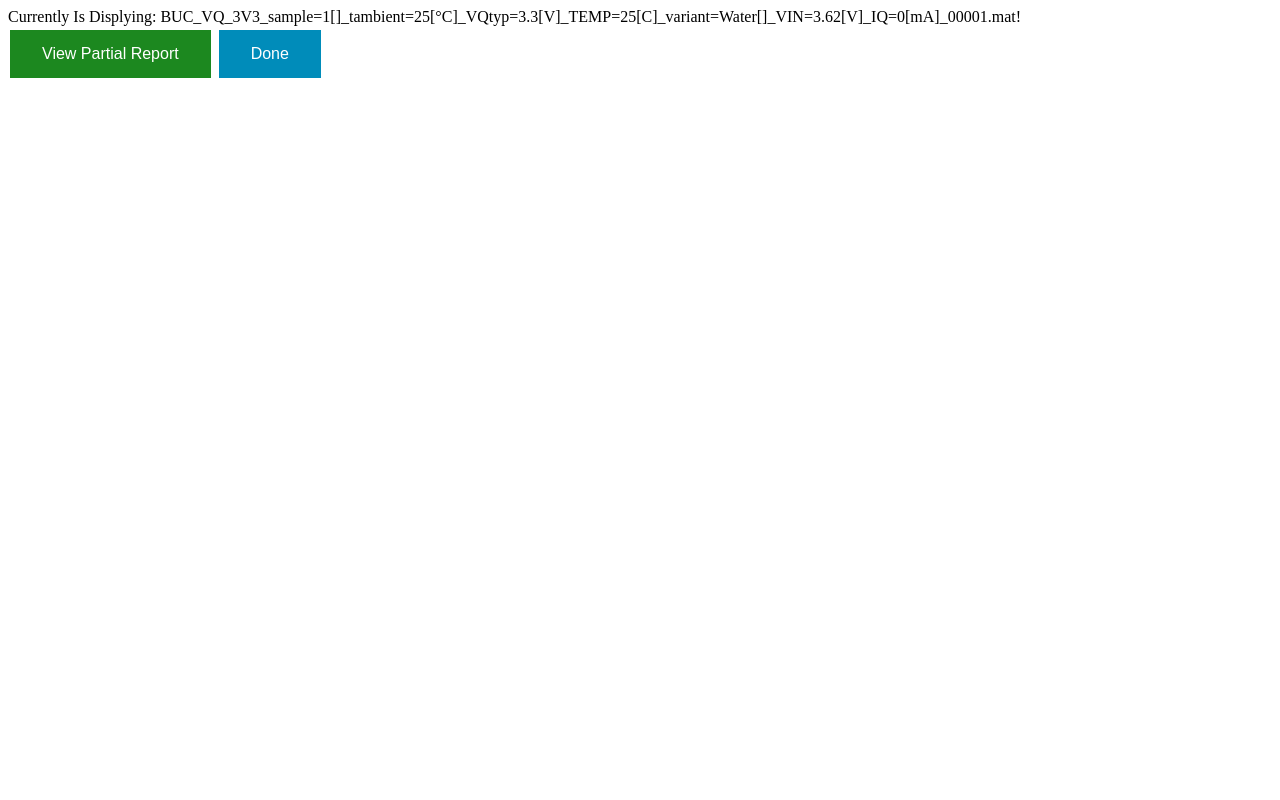
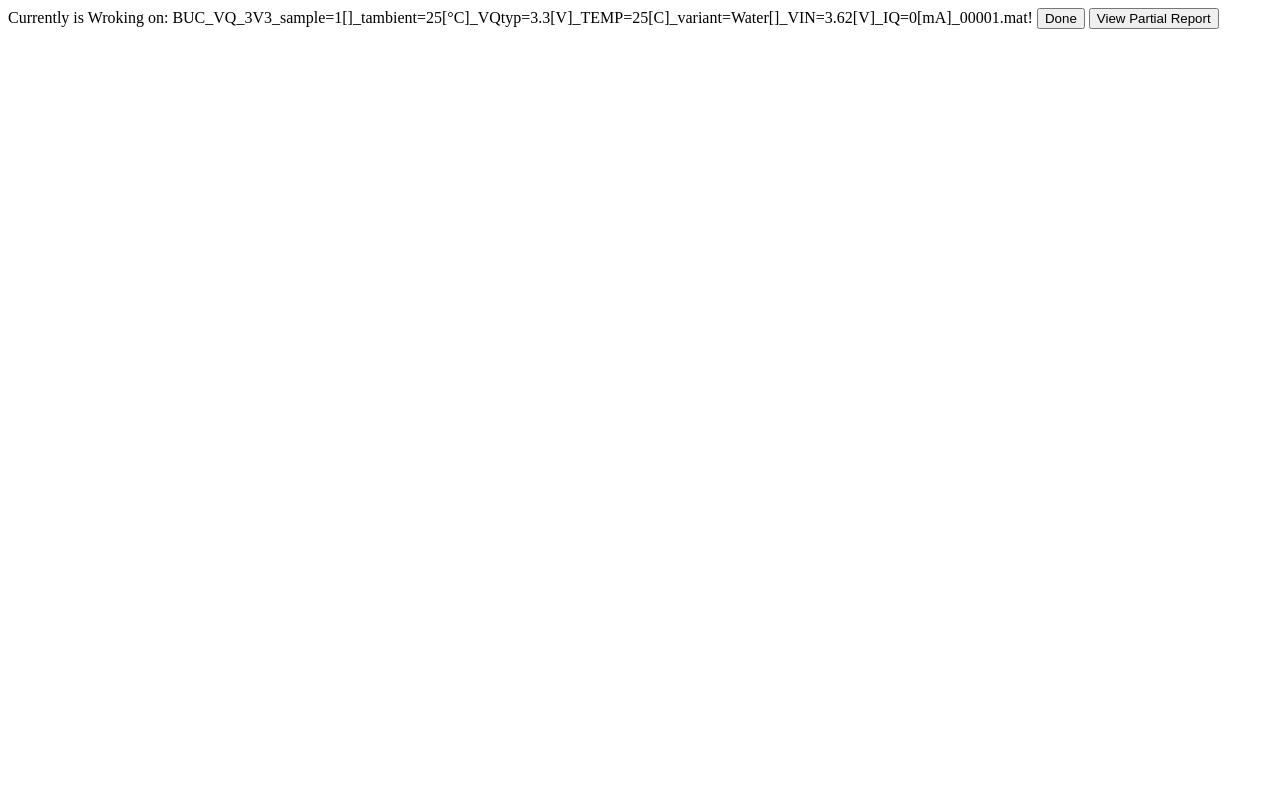
Before and after one commit to XingJin-1/a1-m1-flask, a Flask app: page /interface in a window 1280 px wide. Run offline with Flask 2, Linux system fonts and the light colour scheme; data comes from the database, SQL or seed files in the repository.

Commit message:
2609 1209

```diff
--- a/templates/inter.html
+++ b/templates/inter.html
@@ -1,30 +1,32 @@
 <html>
   <head>
-    <style>
-    .button {
-        border: none;
-        color: white;
-        padding: 15px 32px;
-        text-align: center;
-        text-decoration: none;
-        display: inline-block;
-        font-size: 16px;
-        margin: 4px 2px;
-        cursor: pointer;
-    }
-    .button1 {background-color: #1c881f;} /* Green */
-    .button2 {background-color: #008CBA;} /* Blue */
-    </style>
   </head>
   <body>
     {% if working_item %}
-      Currently Is Displying: {{ working_item }}!
+      Currently is Wroking on: {{ working_item }}!
     {% else %}
       Hello guest!
     {% endif %}
-    <form id= "decision_form" name= "decision_form" action="/" method="post">
-        <button class="button button1">View Partial Report</button>
-        <button class="button button2">Done</button>
-    </form>
+      <input id="button1" type="submit" name="button1" onclick="myFunctionDone();" value="Done"/>
+      <input id="button2" type="submit" name="button2" onclick="myFunctionPartial();" value="View Partial Report"/>
   </body>
 </html>
+
+
+<script>
+  function myFunctionDone(){
+    $.ajax({
+        url: '{{ working_item }}',    //Your api url
+        type: 'PUT',   //type is any HTTP method
+        data: {
+            data: '1'
+        },      //Data as js object
+        success: function () {
+            alert("Done!");
+        }
+    });
+  };
+  function myFunctionPartial(){
+      alert("View Partial Report!");
+  };
+</script>
```
Also changed, not shown: 2 other files.
